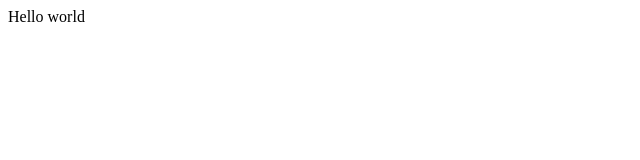
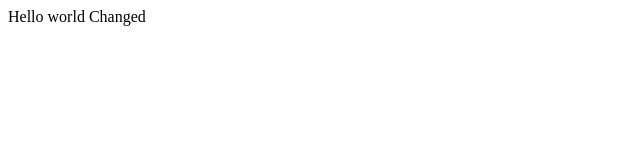
Before and after one commit to Ammarulhaq/FIRST_REPO, a plain HTML site: page index.html in a window 1280 px wide. Shown: the full height of the page, 0-640 px from the left. Drawn offline with Linux system fonts and the light colour scheme.

```diff
--- a/index.html
+++ b/index.html
@@ -4,7 +4,7 @@
 
 <body>
 
-Hello world
+Hello world Changed
 </body>
 
 </html>
```
